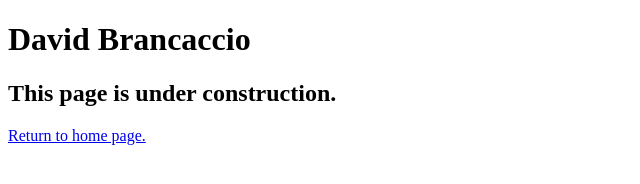
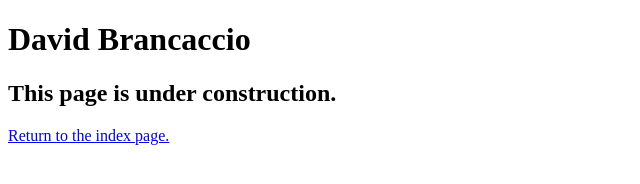
Before and after one commit to TheGhostyBear/ch03, a plain HTML site: page speakers/brancaccio.html in a window 1280 px wide. Shown: the full height of the page, 0-640 px from the left. Drawn offline with Linux system fonts and the light colour scheme.

Commit message:
corrected text for candidate page return link

```diff
--- a/speakers/brancaccio.html
+++ b/speakers/brancaccio.html
@@ -12,7 +12,7 @@
 	<main>
 		<h1>David Brancaccio</h1>
 		<h2>This page is under construction.</h2>
-		<p><a href="../index.html">Return to home page.</a></p>
+		<p><a href="../index.html">Return to the index page.</a></p>
 	</main>
 </body>
 
```
